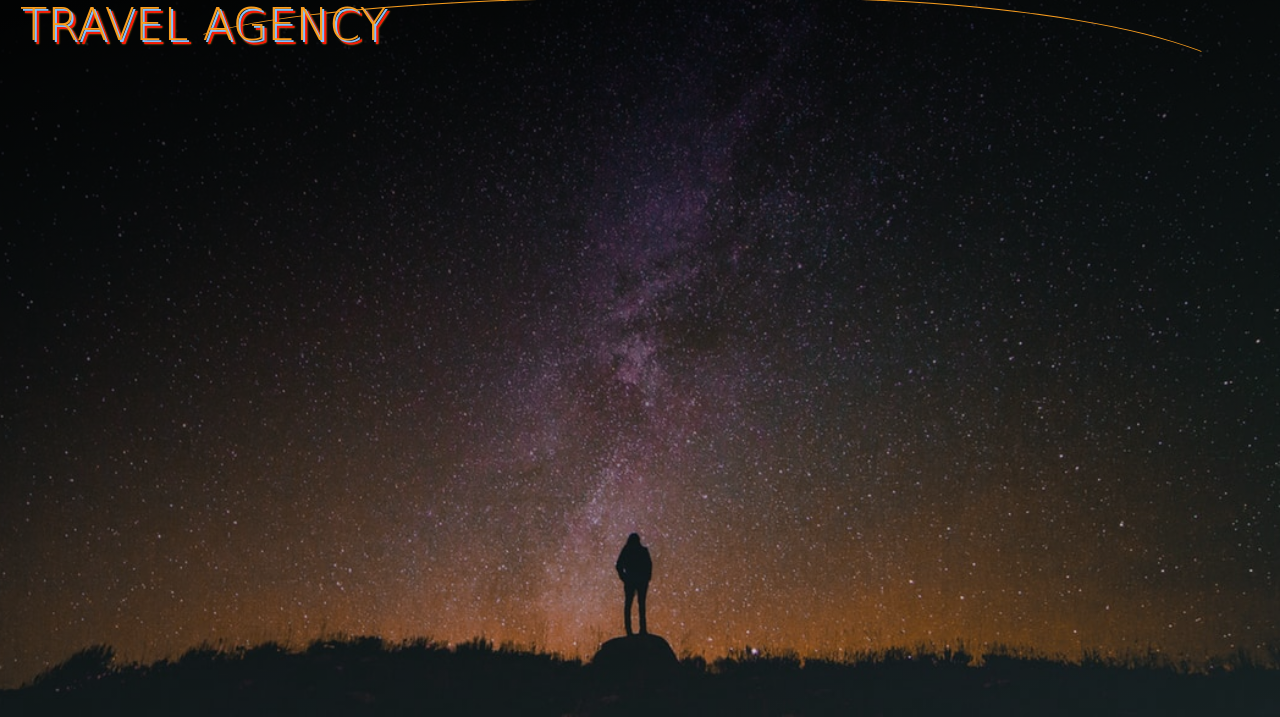
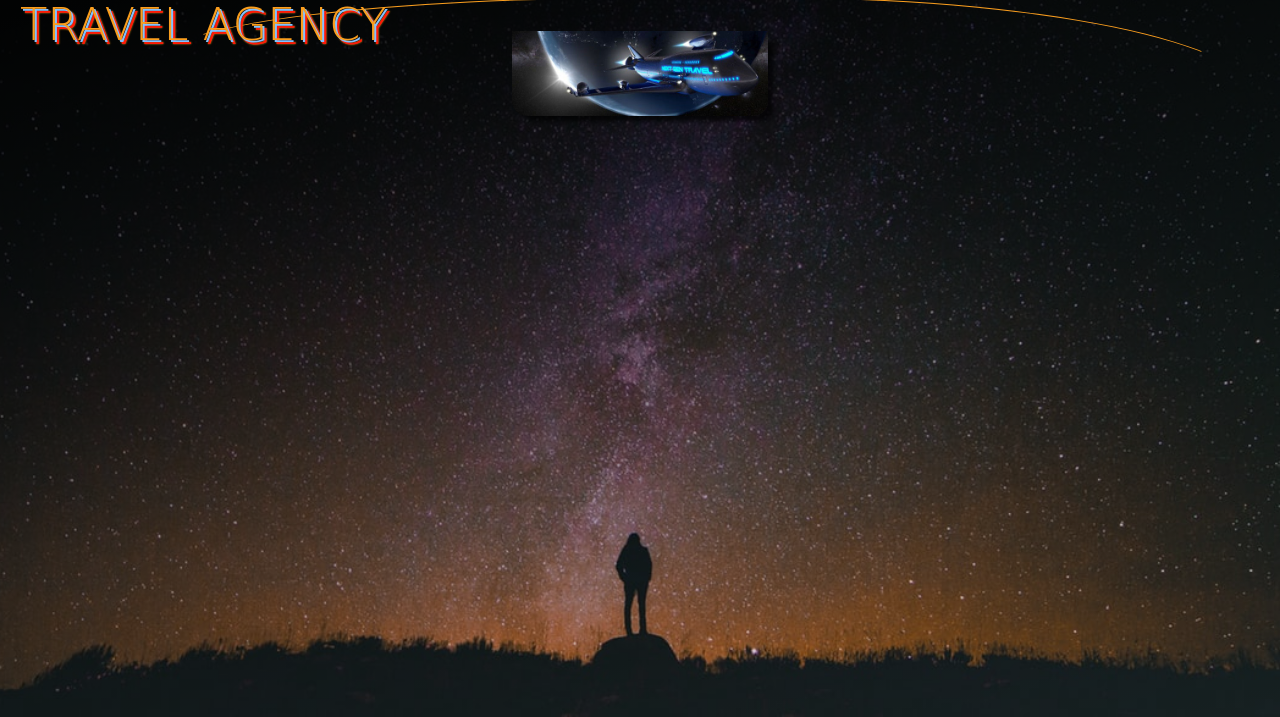
Before and after one commit to Bubs38/Cours-SASS, a website: page index.html in a window 1280 px wide. Shown: the part 83-800 px from the top of the page. Drawn offline with Linux system fonts and the light colour scheme; a web font is replaced by a local one.

Commit message:
Version 3

```diff
--- a/index.html
+++ b/index.html
@@ -27,9 +27,11 @@
     </header>
 
     <main>
-      <div class="caroussel">
-        <div class="caroussel_figure">
-
+      <div class="carousel">
+        <div class="carousel__figure">
+          <img src="./media/car1.jpg" alt="space" class="carousel__figure--pic">
+          <img  src="./media/car2.jpeg" alt="moon" class="carousel__figure--pic">
+          <img src="./media/car3.jpg" alt="mars" class="carousel__figure--pic">
         </div>
       </div>
     </main>
--- a/main.scss
+++ b/main.scss
@@ -36,7 +36,7 @@ a {
   }
 }
 
-// Header
+// **************************** HEADER ***************************
 .title {
   padding: 5px 0 0 10px;
   z-index: 10;
@@ -82,3 +82,41 @@ a {
   top: 80px;
   left: 13%;
 }
+
+// *************** CAROUSSEL ********************
+.carousel {
+  width: 20%;
+  border-radius: 0px 0px 15px 15px;
+  margin: -20px auto 20px auto;
+  overflow: hidden;
+  box-shadow: 8px 8px 4px -3px rgba(0,0,0,0.7);
+
+  @media (max-width: 840px) {
+    display: none;
+  }
+  &__figure {
+    position: relative;
+    width: 300%;
+    margin: 0;
+    padding: 0;
+    font-size: 0;
+    animation: 25s sliders infinite;
+
+    &--pic {
+      width: 33.33%;
+      height: auto;
+      float: left;
+    }
+  }
+}
+@keyframes sliders {
+  0% {left: 0%}
+  20% {left: 0%}
+  25% {left: -100%}
+  45% {left: -100%}
+  50% {left: -200%}
+  70% {right: 200%}
+  75% {right: 100%}
+  95% {right: 100%}
+  100% {right: 0%}
+}
```
Also changed, not shown: style.css, 1 other file.
